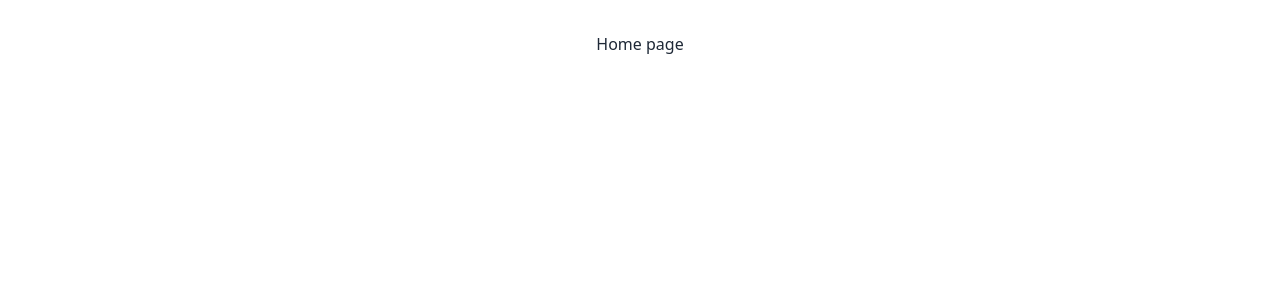
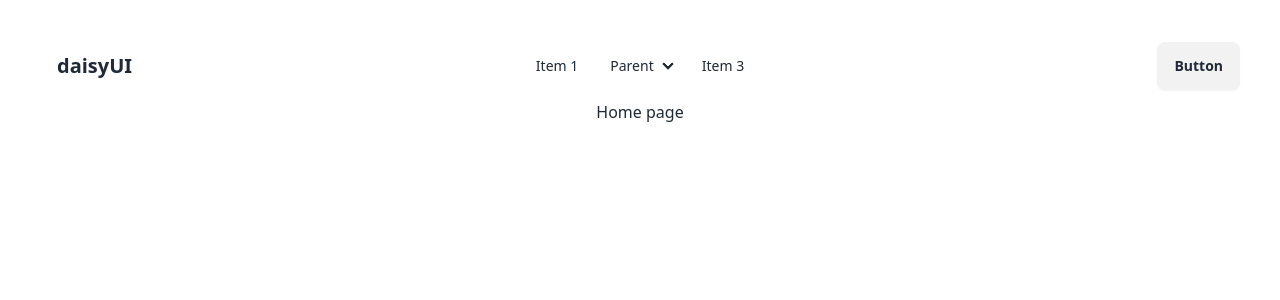
Before and after one commit to didarulZend1981/react-basic, a React (Vite) app: page / in a window 1280 px wide. Shown: the top 300 px of the page. Built offline with nearby package versions, Linux system fonts and the light colour scheme.

Commit message:
Navber Add

```diff
--- /dev/null
+++ b/src/components/NavBar/NavBar.jsx
@@ -0,0 +1,47 @@
+
+
+const NavBar = () => {
+  return (
+    <div className="navbar bg-base-100">
+  <div className="navbar-start">
+    <div className="dropdown">
+      <div tabIndex={0} role="button" className="btn btn-ghost lg:hidden">
+        <svg xmlns="http://www.w3.org/2000/svg" className="h-5 w-5" fill="none" viewBox="0 0 24 24" stroke="currentColor"><path strokeLinecap="round" strokeLinejoin="round" strokeWidth="2" d="M4 6h16M4 12h8m-8 6h16" /></svg>
+      </div>
+      <ul tabIndex={0} className="menu menu-sm dropdown-content mt-3 z-[1] p-2 shadow bg-base-100 rounded-box w-52">
+        <li><a>Item 1</a></li>
+        <li>
+          <a>Parent</a>
+          <ul className="p-2">
+            <li><a>Submenu 1</a></li>
+            <li><a>Submenu 2</a></li>
+          </ul>
+        </li>
+        <li><a>Item 3</a></li>
+      </ul>
+    </div>
+    <a className="btn btn-ghost text-xl">daisyUI</a>
+  </div>
+  <div className="navbar-center hidden lg:flex">
+    <ul className="menu menu-horizontal px-1">
+      <li><a>Item 1</a></li>
+      <li>
+        <details>
+          <summary>Parent</summary>
+          <ul className="p-2">
+            <li><a>Submenu 1</a></li>
+            <li><a>Submenu 2</a></li>
+          </ul>
+        </details>
+      </li>
+      <li><a>Item 3</a></li>
+    </ul>
+  </div>
+  <div className="navbar-end">
+    <a className="btn">Button</a>
+  </div>
+</div>
+  );
+};
+
+export default NavBar;
--- a/src/components/Route/Route.jsx
+++ b/src/components/Route/Route.jsx
@@ -1,9 +1,11 @@
 import { Outlet } from "react-router-dom";
+import NavBar from "../NavBar/NavBar";
 
 
 const Route = () => {
   return (
     <div>
+        <NavBar></NavBar>
         <Outlet></Outlet>
     </div>
   );
```
